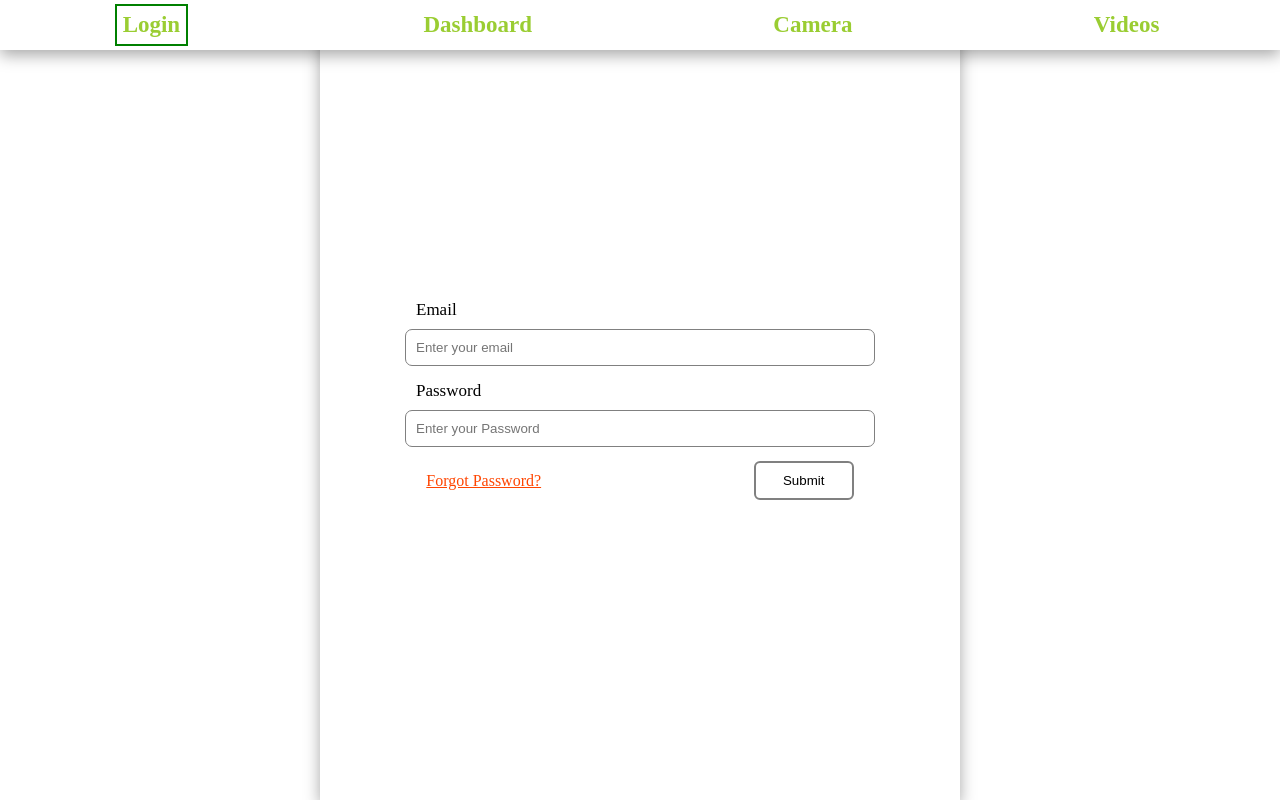
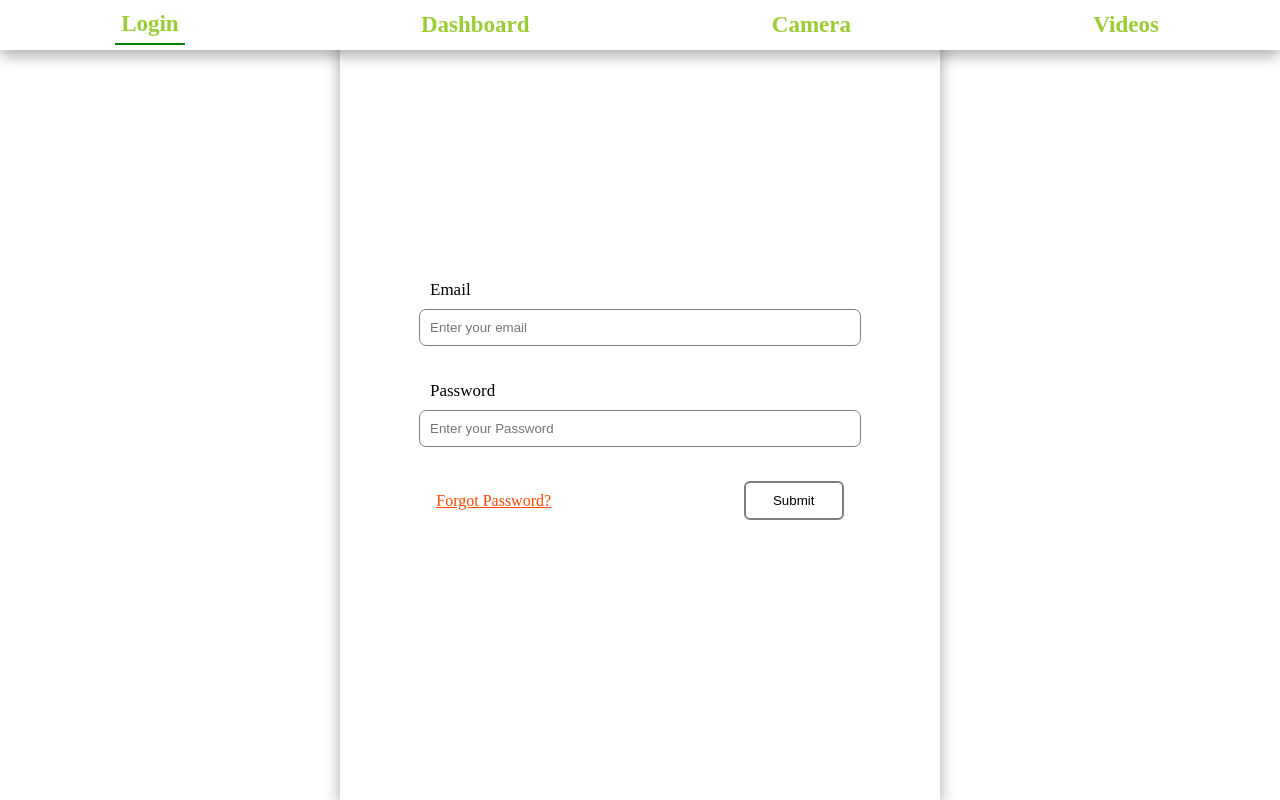
Before and after one commit to Pankaj-Phour/FaceDetection, an Angular app: page / in a window 1280 px wide. Built offline with nearby package versions, Linux system fonts and the light colour scheme.

Commit message:
UI change

```diff
--- a/src/app/login/login.component.scss
+++ b/src/app/login/login.component.scss
@@ -24,7 +24,8 @@
 }
 form{
     width: 100%;
-    height: 25%;
+    max-height: 240px;
+    height: 100%;
     display: flex;
     flex-direction: column;
     align-items: center;
@@ -56,9 +57,9 @@ input{
     flex-direction: column;
     justify-content: center;
     align-items: center;
-    max-width: 100%;
+    max-width: 600px;
     max-height: 100%;
-    width: 50%;
+    width: 100%;
     height: 100%;
 }
 .formgroup{
--- a/src/app/navbar/navbar.component.html
+++ b/src/app/navbar/navbar.component.html
@@ -1,9 +1,9 @@
 <div class="body">
     <div class="navbar">
-        <div class="navItem" routerLink="/" [ngStyle]="{border : selected == 'login' ? '2px solid green' : ''}">Login</div>
-        <div class="navItem" routerLink="/dashboard" [ngStyle]="{border : selected == 'dashboard' ? '2px solid green' : ''}">Dashboard</div>
-        <div class="navItem" routerLink="/camera" [ngStyle]="{border : selected == 'camera' ? '2px solid green' : ''}">Camera</div>
-        <div class="navItem" routerLink="/videos" [ngStyle]="{border : selected == 'videos' ? '2px solid green' : ''}">Videos</div>
+        <div class="navItem" routerLink="/" [ngStyle]="{borderBottom : selected == 'login' ? '2px solid green' : ''}">Login</div>
+        <div class="navItem" routerLink="/dashboard" [ngStyle]="{borderBottom : selected == 'dashboard' ? '2px solid green' : ''}">Dashboard</div>
+        <div class="navItem" routerLink="/camera" [ngStyle]="{borderBottom : selected == 'camera' ? '2px solid green' : ''}">Camera</div>
+        <div class="navItem" routerLink="/videos" [ngStyle]="{borderBottom : selected == 'videos' ? '2px solid green' : ''}">Videos</div>
         <div class="navItem" *ngIf="dashboard">
             <form [formGroup]="search">
                 <input placeholder="Search user" type="text" formControlName="name" (input)="input($event)">
```
